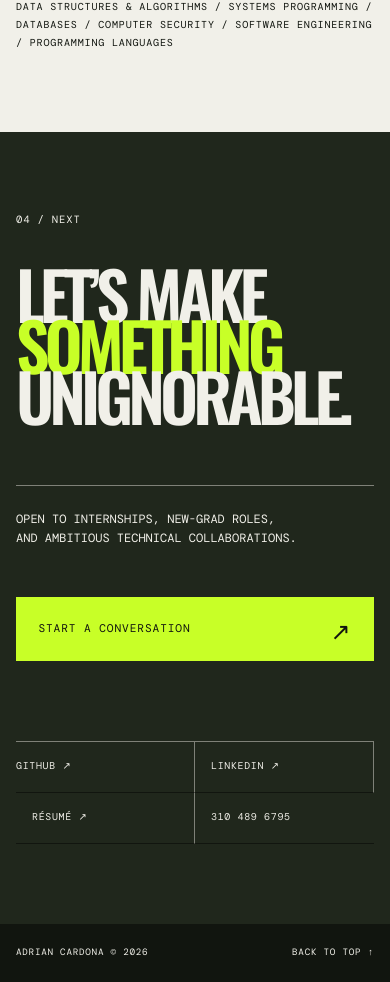
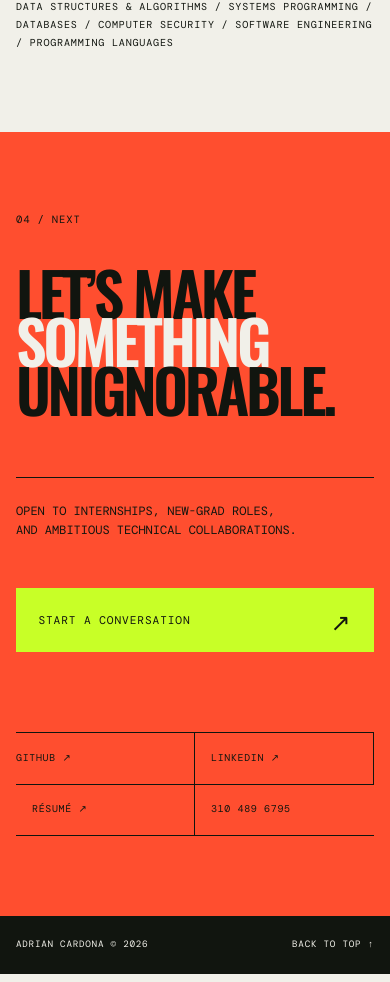
Before and after one commit to adrian-1-cardona/adriancardona, a React (Vite) app: page / in a window 390 px wide. Shown: the part 6854-7836 px from the top of the page. Built offline with nearby package versions, Linux system fonts and the light colour scheme; the HTML template or start-up script is replaced by a standard one; a web font is replaced by a local one.

Commit message:
Restore contact section treatment
Bring back the bold red contact panel while preserving every contact action and removing only the unwanted orbit decoration. Resize and constrain the headline across desktop and mobile so each line remains fully visible without clipping.

```diff
--- a/src/index.css
+++ b/src/index.css
@@ -91,15 +91,16 @@ img { display:block; }
 .skills-cloud .accent { color:var(--electric); }
 .coursework { max-width:75rem; margin:clamp(4rem,8vw,8rem) 0 0 auto; padding-top:1.5rem; border-top:1px solid var(--line); line-height:1.8; }
 
-.contact-section { position:relative; overflow:hidden; background:#20271c; color:var(--paper); min-height:90svh; }
-.contact-section h2 { position:relative; z-index:1; max-width:10ch; margin:0; font:600 clamp(4.6rem,13vw,13rem)/.77 "Oswald",sans-serif; letter-spacing:-.075em; }
-.contact-bottom { display:grid; grid-template-columns:1fr 1fr; align-items:end; gap:4rem; margin-top:clamp(4rem,9vw,9rem); padding-top:1.5rem; border-top:1px solid rgba(241,240,233,.45); }
+.contact-section { position:relative; overflow:hidden; background:#ff4e2f; color:var(--ink); min-height:90svh; }
+.contact-section h2 { position:relative; z-index:1; width:100%; max-width:none; margin:0; font:600 clamp(4rem,11vw,11rem)/.8 "Oswald",sans-serif; letter-spacing:-.065em; white-space:nowrap; }
+.contact-section h2 em { color:var(--paper); }
+.contact-bottom { display:grid; grid-template-columns:1fr 1fr; align-items:end; gap:4rem; margin-top:clamp(4rem,8vw,8rem); padding-top:1.5rem; border-top:1px solid var(--ink); }
 .contact-bottom>p { margin:0; font-size:clamp(.75rem,1vw,1rem); line-height:1.6; text-transform:uppercase; }
 .contact-button { display:flex; align-items:center; justify-content:space-between; padding:1.25rem 1.4rem; background:var(--electric); color:var(--ink); font-size:.7rem; letter-spacing:.08em; transition:background 180ms ease,color 180ms ease; }
 .contact-button:hover { background:var(--paper); color:var(--ink); }
 .contact-button i { font:normal 1.5rem/1 "Oswald",sans-serif; }
-.social-row { display:grid; grid-template-columns:repeat(4,1fr); margin-top:5rem; border-top:1px solid rgba(241,240,233,.45); }
-.social-row a { padding:1.1rem 0; border-right:1px solid rgba(241,240,233,.45); font-size:.62rem; letter-spacing:.07em; }
+.social-row { display:grid; grid-template-columns:repeat(4,1fr); margin-top:5rem; border-top:1px solid var(--ink); }
+.social-row a { padding:1.1rem 0; border-right:1px solid var(--ink); font-size:.62rem; letter-spacing:.07em; }
 .social-row a:not(:first-child) { padding-left:1rem; }
 .social-row a:last-child { border-right:0; }
 footer { display:flex; justify-content:space-between; padding:1.4rem 3vw; background:var(--ink); color:var(--paper); font-size:.58rem; letter-spacing:.08em; }
@@ -113,7 +114,8 @@ footer { display:flex; justify-content:space-between; padding:1.4rem 3vw; backgr
   .statement { font-size:15vw; }
   .profile-grid,.section-heading,.contact-bottom { grid-template-columns:1fr; gap:3rem; }
   .profile-grid { margin-top:5rem; }
-  .section-heading h2,.work-hyper-title,.experience-typing-title,.contact-section h2 { font-size:17vw; }
+  .section-heading h2,.work-hyper-title,.experience-typing-title { font-size:17vw; }
+  .contact-section h2 { font-size:15.5vw; letter-spacing:-.055em; }
   .project-card { grid-template-columns:2rem 1fr auto; }
   .project-main { grid-column:2 / 4; }
   .project-main h3 { font-size:22vw; }
@@ -122,7 +124,6 @@ footer { display:flex; justify-content:space-between; padding:1.4rem 3vw; backgr
   .experience-row { grid-template-columns:2rem 1fr; gap:1rem; }
   .experience-summary { grid-column:2; margin-top:1.5rem; }
   .skills-cloud { font-size:14vw; }
-  .contact-orbit { opacity:.45; }
   .social-row { grid-template-columns:1fr 1fr; }
   .social-row a,.social-row a:nth-child(2) { border-bottom:1px solid var(--ink); }
   footer { padding-inline:1rem; }
```
